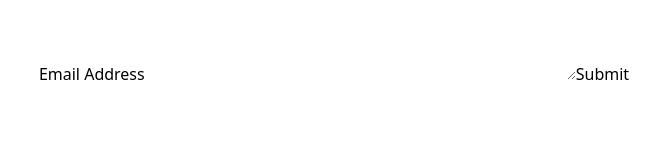
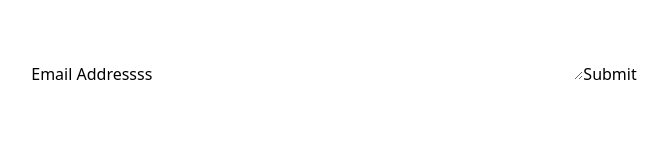
Before and after one commit to MAZZTHEGAMER/ryde24-waitlist, a React (Vite) app in the folder ryde24-waitlist/: page / in a window 1280 px wide. Shown: the top 160 px of the page, without its empty margins (306-974 px from the left). Built offline with nearby package versions, Linux system fonts and the light colour scheme.

Commit message:
this will work i promise

```diff
--- a/ryde24-waitlist/src/components/test.jsx
+++ b/ryde24-waitlist/src/components/test.jsx
@@ -60,9 +60,10 @@ function ContactForm() {
       return <p>Thanks for joining!</p>;
   }
   return (
-      <form onSubmit={handleSubmit}>
+    <form onSubmit={handleSubmit} action='https://formspree.io/f/xwkdlppg'>
+
       <label htmlFor="email">
-        Email Address
+        Email Addressss
       </label>
       <input
         id="email"
```
